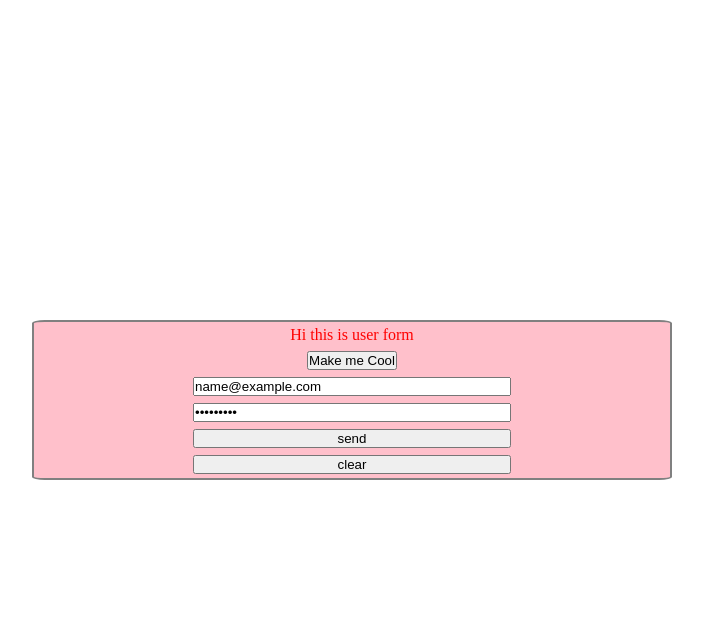
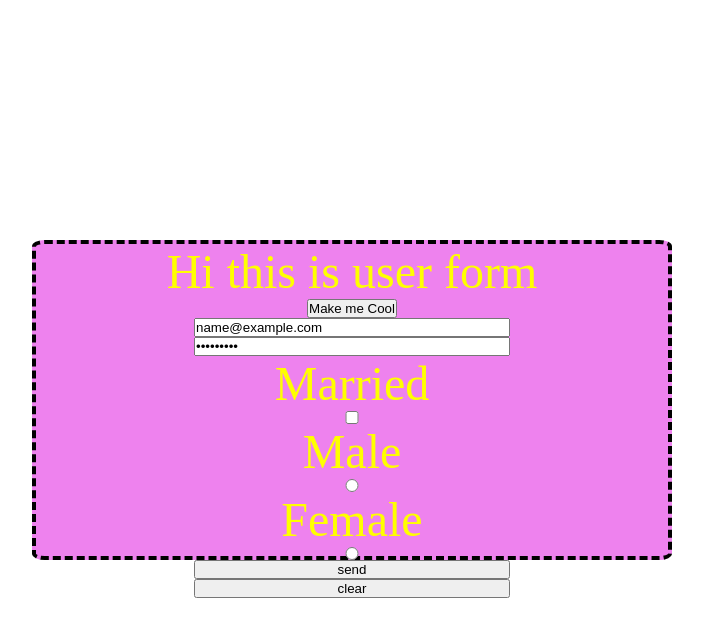
Before and after one commit to alecjara/live-coding, a plain HTML site: page mar/25-03/index.html in a window 1280 px wide. Both pictures are taken after typing "name@example.com", "Sample123" into the empty fields and a click on the button "Make me Cool". Shown: the whole page, without its empty margins (288-991 px from the left). Drawn offline with Linux system fonts and the light colour scheme.

Commit message:
form elements

```diff
--- a/mar/25-03/css/style.css
+++ b/mar/25-03/css/style.css
@@ -17,7 +17,7 @@ form {
   flex-direction: column;
   border: 2px solid gray;
   width: 50vw;
-  height: 20vh;
+  height: 40vh;
   border-radius: 2%;
 }
 input {
@@ -28,5 +28,5 @@ input {
   font-size: 3rem;
   background-color: violet;
   color: yellow;
-  border: 4ps dashed black;
+  border: 4px dashed black;
 }
--- a/mar/25-03/index.html
+++ b/mar/25-03/index.html
@@ -12,14 +12,25 @@
       <button onclick="fancy()">Make me Cool</button>
       <input type="email" name="userEmail" id="1" />
       <input type="password" name="pass" id="2" />
+      <label for="married">Married</label>
+      <input type="checkbox" name="married" id="married" />
+      <label for="male">Male</label>
+      <input type="radio" name="gender" id="male" />
+      <label for="female">Female</label>
+      <input type="radio" name="gender" id="female" />
+
       <input type="submit" value="send" />
-      <input type="reset" value="clear" />
+      <input type="reset" value="clear" onclick="cleanUp()" />
     </form>
     <script>
       const fancy = () => {
-        userForm.style.backgroundColor = "pink";
-        userForm.style.color = "red";
+        // userForm.style.backgroundColor = "pink";
+        // userForm.style.color = "red";
+        userForm.classList.add("coolStyle");
         event.preventDefault();
+      };
+      const cleanUp = () => {
+        userForm.classList.remove("coolStyle");
       };
     </script>
   </body>
```
